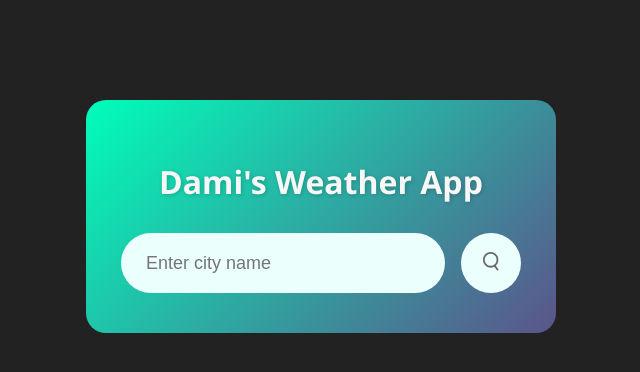
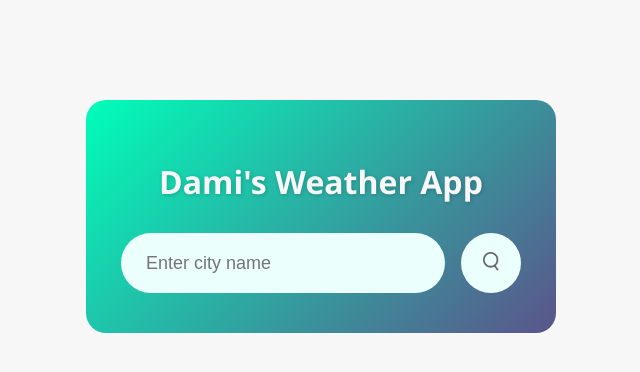
Before and after one commit to DamiAluko/Weather-App-2, a plain HTML site: page index.html in a window 1280 px wide. Shown: the whole page, without its empty margins (319-959 px from the left). Drawn offline with Linux system fonts and the light colour scheme.

Commit message:
Update style.css

```diff
--- a/style.css
+++ b/style.css
@@ -5,7 +5,7 @@
   box-sizing: border-box;
 }
 body{
-  background: #222;
+  background: #f7f7f7;
 }
 .card{
   width: 90%;
```
